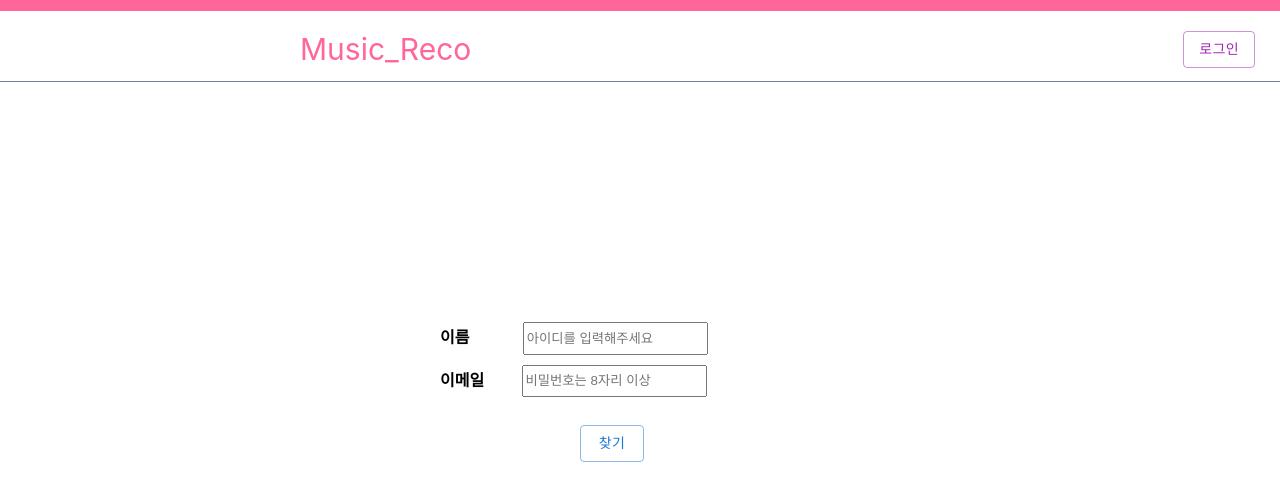
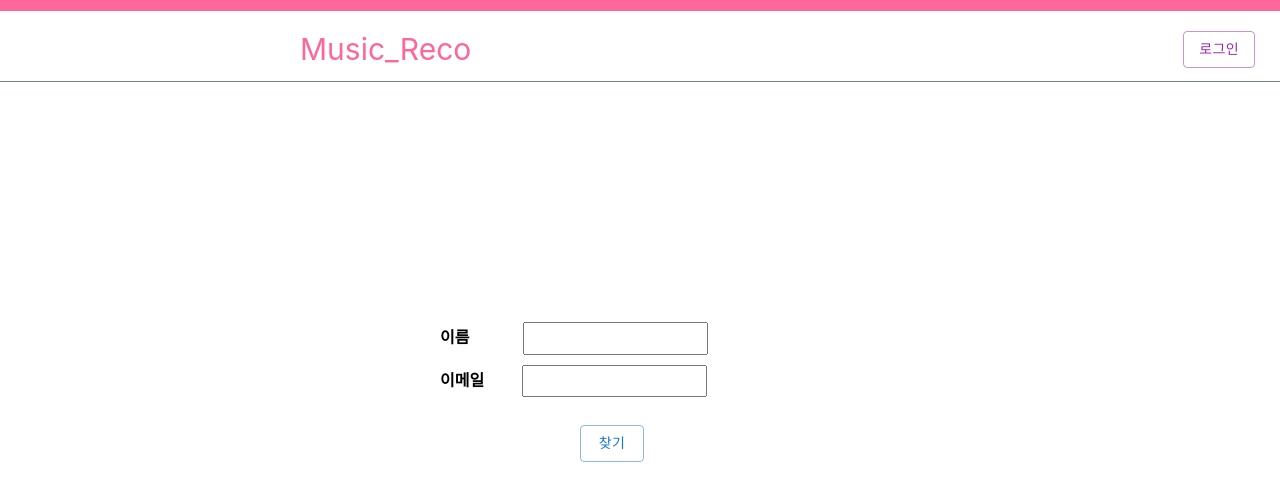
Before and after one commit to Jungsooooooo/music_site_front, a React (Create React App) app: page /finduser in a window 1280 px wide. Shown: the top 500 px of the page. Built offline with nearby package versions, Linux system fonts and the light colour scheme.

Commit message:
아이디 찾기 input placeholder 삭제

```diff
--- a/src/music/user/FindUser.js
+++ b/src/music/user/FindUser.js
@@ -20,11 +20,11 @@ const FindUser = () => {
     <div className="findUser">
       <div>
         <label className="findUserLableName">이름</label>
-        <input id="findIdName" type="text" placeholder="아이디를 입력해주세요"></input>
+        <input id="findIdName" type="text"></input>
       </div>
       <div>
         <label className="findUserLableName">이메일</label>
-        <input id="findIdEmail" type="text" placeholder="비밀번호는 8자리 이상"></input>
+        <input id="findIdEmail" type="text"></input>
       </div>
       <div>
         <Button variant="outlined" className="findButton" onClick={findId}>
```
